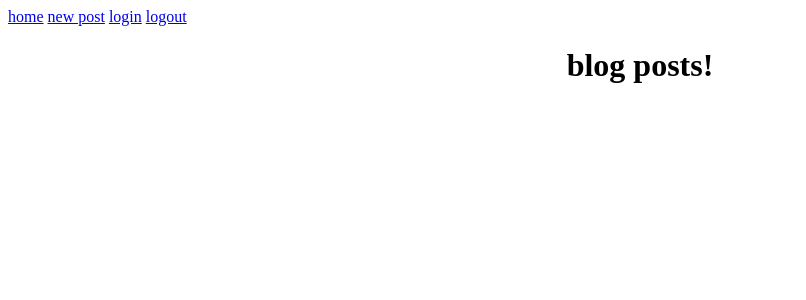
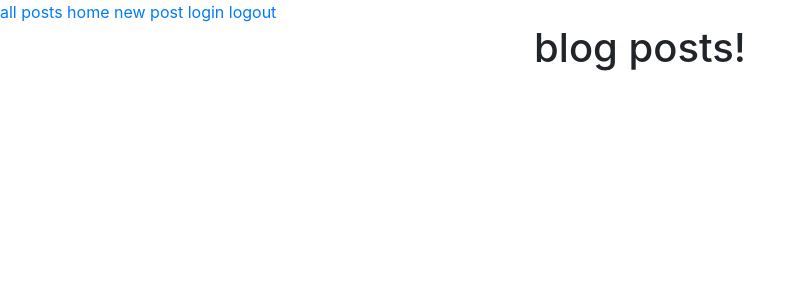
Before and after one commit to tschene8/blogz, a Flask app: page / in a window 1280 px wide. Shown: the top 300 px of the page, without its empty margins (0-806 px from the left). Run offline with Flask 2, Linux system fonts and the light colour scheme; some libraries are stand-ins or nearby versions.

Commit message:
added some bootstrap and chagned all posts link

```diff
--- a/templates/base.html
+++ b/templates/base.html
@@ -11,9 +11,11 @@
                 color:red;
             }
         </style>
+        <link rel="stylesheet" href="https://maxcdn.bootstrapcdn.com/bootstrap/4.0.0-beta.2/css/bootstrap.min.css" integrity="sha384-PsH8R72JQ3SOdhVi3uxftmaW6Vc51MKb0q5P2rRUpPvrszuE4W1povHYgTpBfshb" crossorigin="anonymous">
     </head>
 <body>
-    <a href="/blog">home</a>
+    <a href="/blog">all posts</a>
+    <a href="/">home</a>
     <a href="/newpost">new post</a>
     <a href="/login">login</a>
     <a href="/logout">logout</a>
```
